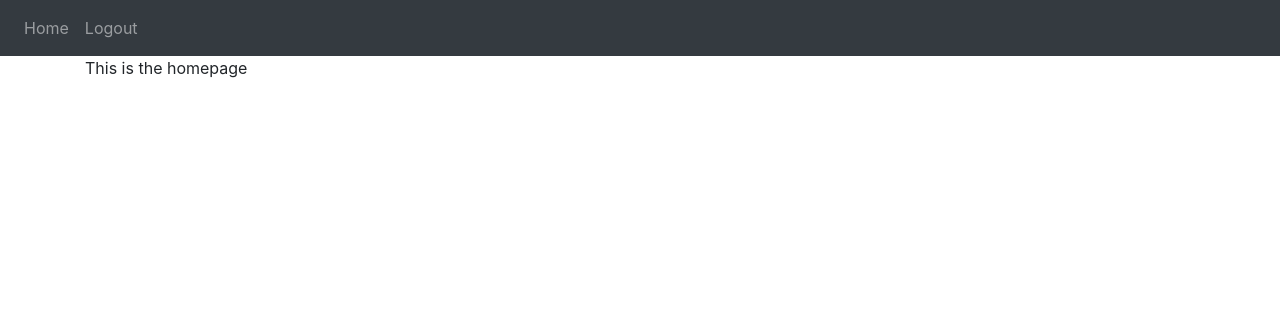
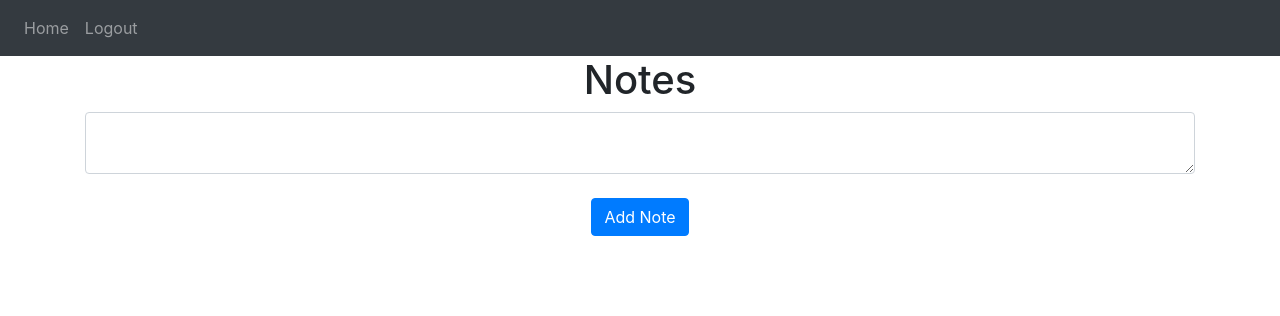
Before and after one commit to JoelPaterno/flask-auth-db-starter, a Flask app: page / in a window 1280 px wide. Shown: the top 316 px of the page. Run offline with Flask 3, Linux system fonts and the light colour scheme; the visitor is signed in with stand-in values (Sample User, id 1); data that the repository does not hold is empty; some libraries are stand-ins or nearby versions.

Commit message:
added note deleting

```diff
--- a/website/models.py
+++ b/website/models.py
@@ -5,7 +5,7 @@ from sqlalchemy.sql import func
 class Note(db.Model):
     id = db.Column(db.Integer, primary_key=True)
     data = db.Column(db.String(10000))
-    date = db.Column(db.DateTime(timezone=True), default=func.now)
+    date = db.Column(db.DateTime(timezone=True), default=func.now())
     user_id = db.Column(db.Integer, db.ForeignKey('user.id'))
 
 class User(db.Model, UserMixin):
--- /dev/null
+++ b/website/static/index.js
@@ -0,0 +1,8 @@
+function deleteNote(noteId) {
+    fetch('/delete-note', {
+        method: 'POST',
+        body: JSON.stringify({ noteId: noteId})
+    }).then((_res) => {
+        window.location.href = '/';
+    });
+}
--- a/website/templates/base.html
+++ b/website/templates/base.html
@@ -79,5 +79,11 @@
       integrity="sha384-JZR6Spejh4U02d8jOt6vLEHfe/JQGiRRSQQxSfFWpi1MquVdAyjUar5+76PVCmYl"
       crossorigin="anonymous"
     ></script>
+
+    <script
+      type="text/javascript"
+      src="{{ url_for('static', filename='index.js') }}"
+      >
+    </script>
     </body>
 </html>
--- a/website/templates/home.html
+++ b/website/templates/home.html
@@ -1,3 +1,22 @@
 {%extends "base.html" %}
 {% block title %}Home{% endblock %}
-{% block content %}This is the homepage{% endblock %}
+{% block content %}
+    <h1 align="center">Notes</h1>
+    <ul class="list-group list-group-flush" id="notes">
+        {% for note in user.notes %}
+            <li class="list-group-item">
+                {{note.data}}
+                <button type="button" class="close" onClick="deleteNote({{ note.id }})">
+                    <span aria-hidden="true">&times;</span>
+                </button>
+            </li>
+        {% endfor %}
+    </ul>
+    <form method="POST">
+        <textarea name="note" id="note" class ="form-control"></textarea>
+        <br />
+        <div align="center">
+            <button type="submit" class="btn btn-primary">Add Note</button>
+        </div>
+    </form>
+{% endblock %}
--- a/website/views.py
+++ b/website/views.py
@@ -1,9 +1,34 @@
-from flask import Blueprint, render_template
+from flask import Blueprint, render_template, request, flash, jsonify
 from flask_login import login_required, current_user
+from .models import Note
+from . import db
+import json
 
 views = Blueprint('views', __name__)
 
-@views.route('/')
+@views.route('/', methods=['GET', 'POST'])
 @login_required
 def home():
+    if request.method == 'POST':
+        note_data = request.form.get('note')
+        if len(note_data) < 2:
+            flash('note is too short', category='error')
+        else:
+            flash('note added!', category='success')
+            new_note = Note(data=note_data, user_id=current_user.id)
+            db.session.add(new_note)
+            db.session.commit()
     return render_template("home.html", user=current_user)
+
+@views.route('/delete-note', methods=['POST'])
+@login_required
+def delete_note():
+    data = json.loads(request.data)
+    print(data)
+    noteId = data['noteId']
+    note = Note.query.get(noteId)
+    if note:
+        if note.user_id == current_user.id:
+            db.session.delete(note)
+            db.session.commit()
+    return jsonify({})
```
